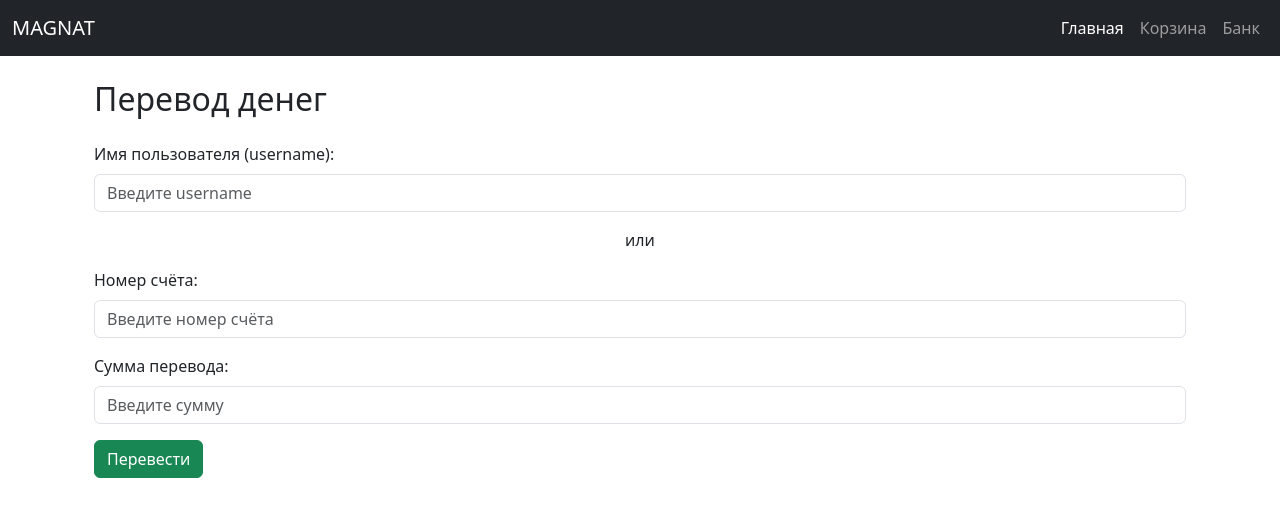
After one commit to mikhail-isaykin/django_02, a Django app: template accounts/templates/accounts/transfer.html in a window 1280 px wide. The commit adds this page. Shown: the top 517 px of the page. Run offline with Django 5.2, Linux system fonts and the light colour scheme; the template is opened without the code that fills it, so the values that code supplies are empty; parts of the project's set-up code (start-up, migrations or seed data) failed here and were passed over.

Commit message:
feat(accounts): add transfer template

```diff
--- /dev/null
+++ b/accounts/templates/accounts/transfer.html
@@ -0,0 +1,31 @@
+{% extends "base.html" %}
+{% load static %}
+
+{% block content %}
+<div class="container mt-4">
+    <h2 class="mb-4">Перевод денег</h2>
+
+    <form method="post">
+        {% csrf_token %}
+
+        <div class="mb-3">
+            <label for="recipient_username" class="form-label">Имя пользователя (username):</label>
+            <input type="text" class="form-control" id="recipient_username" name="recipient_username" placeholder="Введите username">
+        </div>
+
+        <p class="text-center">или</p>
+
+        <div class="mb-3">
+            <label for="recipient_account" class="form-label">Номер счёта:</label>
+            <input type="text" class="form-control" id="recipient_account" name="recipient_account" placeholder="Введите номер счёта">
+        </div>
+
+        <div class="mb-3">
+            <label for="amount" class="form-label">Сумма перевода:</label>
+            <input type="number" step="0.01" class="form-control" id="amount" name="amount" placeholder="Введите сумму" required>
+        </div>
+
+        <button type="submit" class="btn btn-success">Перевести</button>
+    </form>
+</div>
+{% endblock %}
```
Also changed, not shown: accounts/templates/accounts/deposit_account.html (line endings or trailing spaces).
